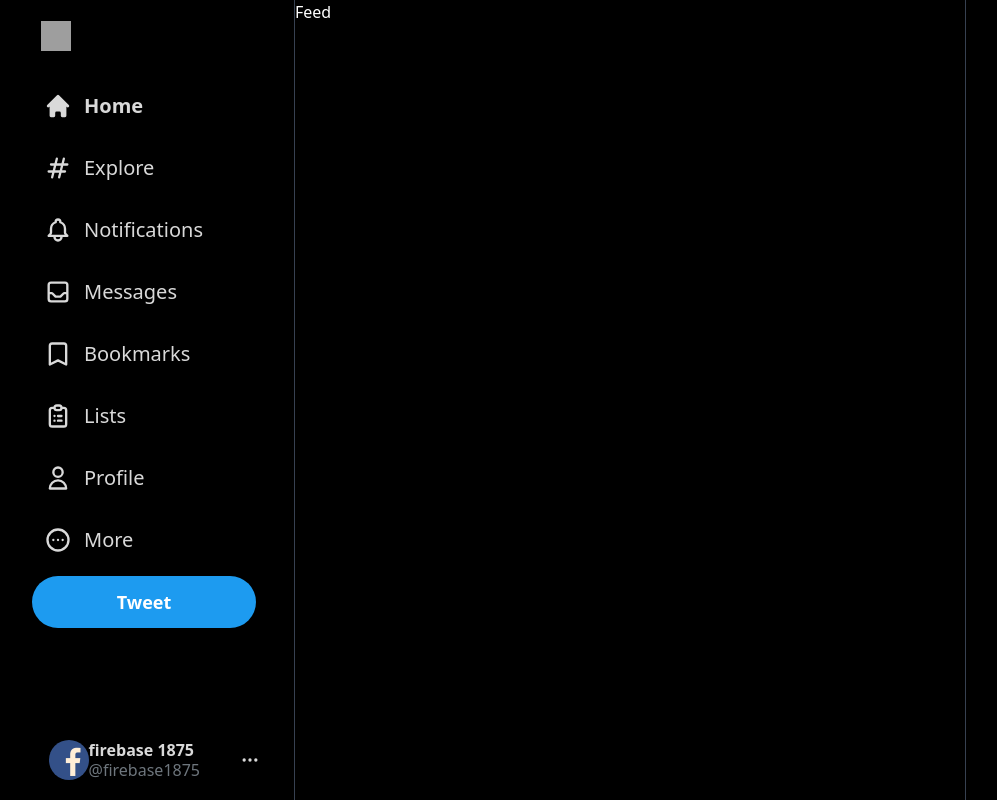
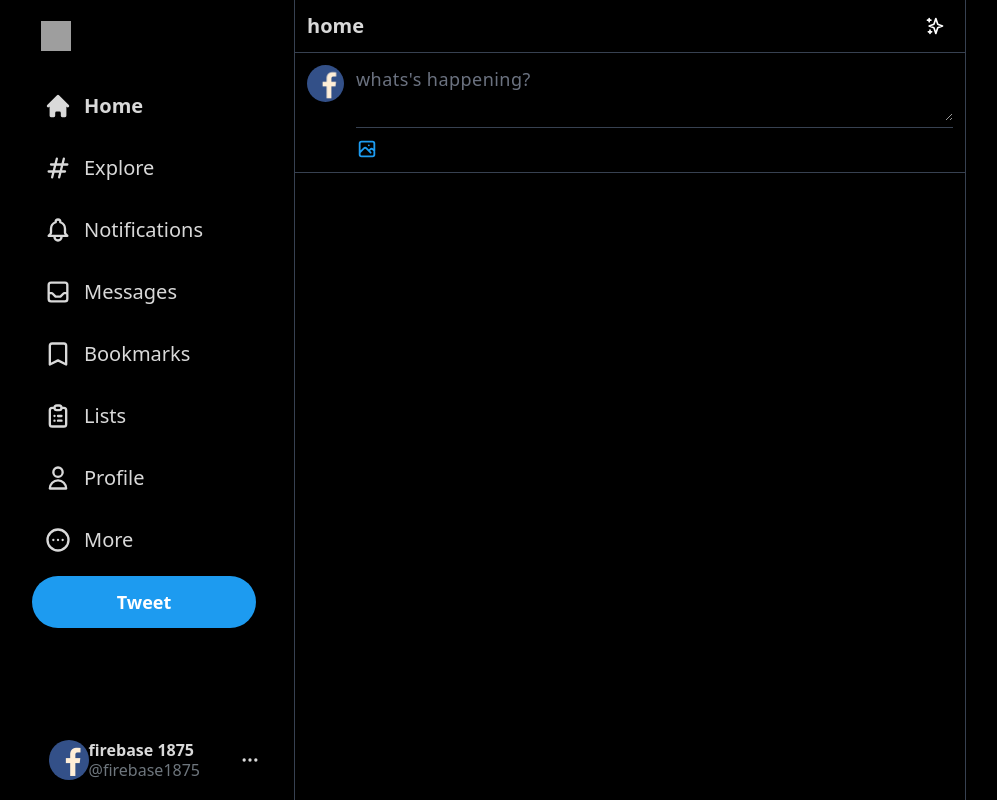
Before and after one commit to 2WBA123/Next-JS-Project-, a Next.js app: page / in a window 1280 px wide. Shown: the whole page, without its empty margins (76-1073 px from the left). Built offline with nearby package versions, Linux system fonts and the light colour scheme; grey boxes are pictures that could not be loaded.

Commit message:
feed-section

```diff
--- a/components/Feed.js
+++ b/components/Feed.js
@@ -1,10 +1,19 @@
-import React from 'react'
+import React from 'react';
+import { SparklesIcon } from "@heroicons/react/outline";
+import Input from './Input';
 
 function Feed() {
   return (
     <div className="text-white flex-grow border-l border-r
      border-gray-700 max-w-2xl sm:ml-[73px] xl:ml-[370px]">
-        Feed
+        <div className="text-[#d9d9d9] flex items-center sm:justify-between py-2 px-3 sticky top-0 z-50 bg-black border-b border-gray-700">
+            <h2 className="text-lg sm:text-xl font-bold">home</h2>
+            <div className="hoverAnimation w-9 h-9 flex items-center justify-center
+            xl:px-0 ml-auto">
+              <SparklesIcon className="h-5 text-white"/>
+            </div>
+        </div>
+        <Input/>
     </div>
   )
 }
--- /dev/null
+++ b/components/Input.js
@@ -0,0 +1,55 @@
+import React, { useState } from 'react'
+import Image from 'next/image'
+import {
+  CalendarIcon,
+  ChartBarIcon,
+  EmojiHappyIcon,
+  PhotographIcon,
+  XIcon,
+} from "@heroicons/react/outline";
+
+function Input() {
+  const [input, setInput] = useState("");
+  const [selected, setSelected] = useState(null);
+  return (
+    <div className={`border-b border-gray-700 p-3 flex space-x-3 `}>
+      <div>
+        <Image src="/images/fb.png" alt="wahab" width={40} height={40}
+          className="rounded-full cursor-pointer " />
+      </div>
+
+      <div className="w-full divide-y divide-gray-700 ">
+        <div className={``}>
+          <textarea
+            value={input}
+            rows="2"
+            onChange={(e) => setInput(e.target.value)}
+            placeholder="whats's happening?"
+            className="bg-transparent outline-none placeholder-gray-500
+              text-[#d9d9d9] text-lg tracking-wide w-full min-h-[50px]"/>
+          {
+            selected && (
+              <div className="relative">
+                <div className="absolute w-8 h-8 bg-[#15181c] hover:bg-[#272c26] bg-opacity-75 rounded-full flex items-center
+                justify-center top-1 left-1 cursor-pointer" onClick={()=>setSelected(null)}>
+                  <XIcon className="text-white h-5" />
+                </div>
+                <img src={selected} alt="" className="rounded-2xl max-h-80 object-contain " />
+              </div>
+            )
+          }
+
+        </div>
+        <div className="flex items-center justify-between pt-2.5">
+              <div className="flex items-center">
+                <div className="icon">
+                   <PhotographIcon className="h-[22px] text-[#1d9bf0]"/>
+                </div>
+              </div>
+        </div>
+      </div>
+    </div>
+  )
+}
+
+export default Input
```
